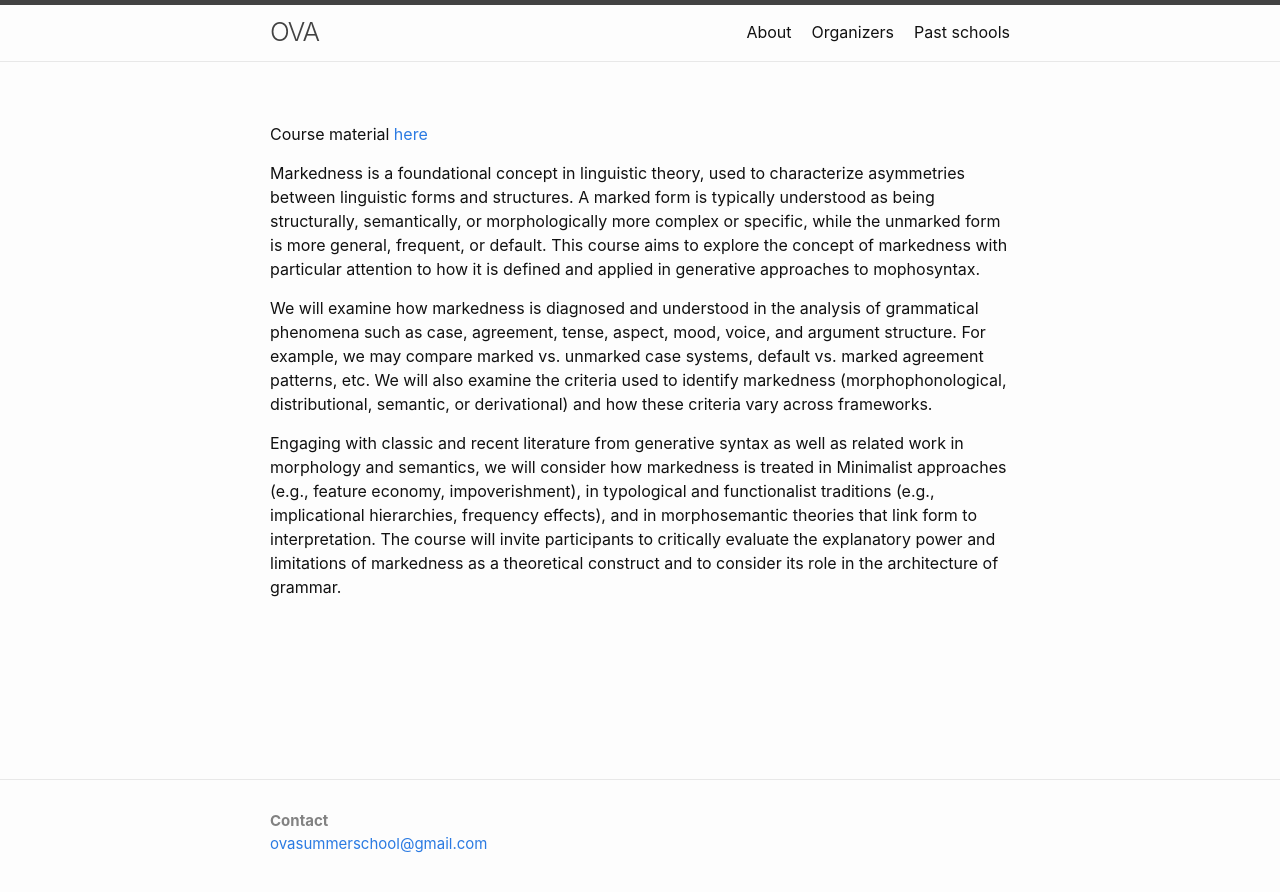
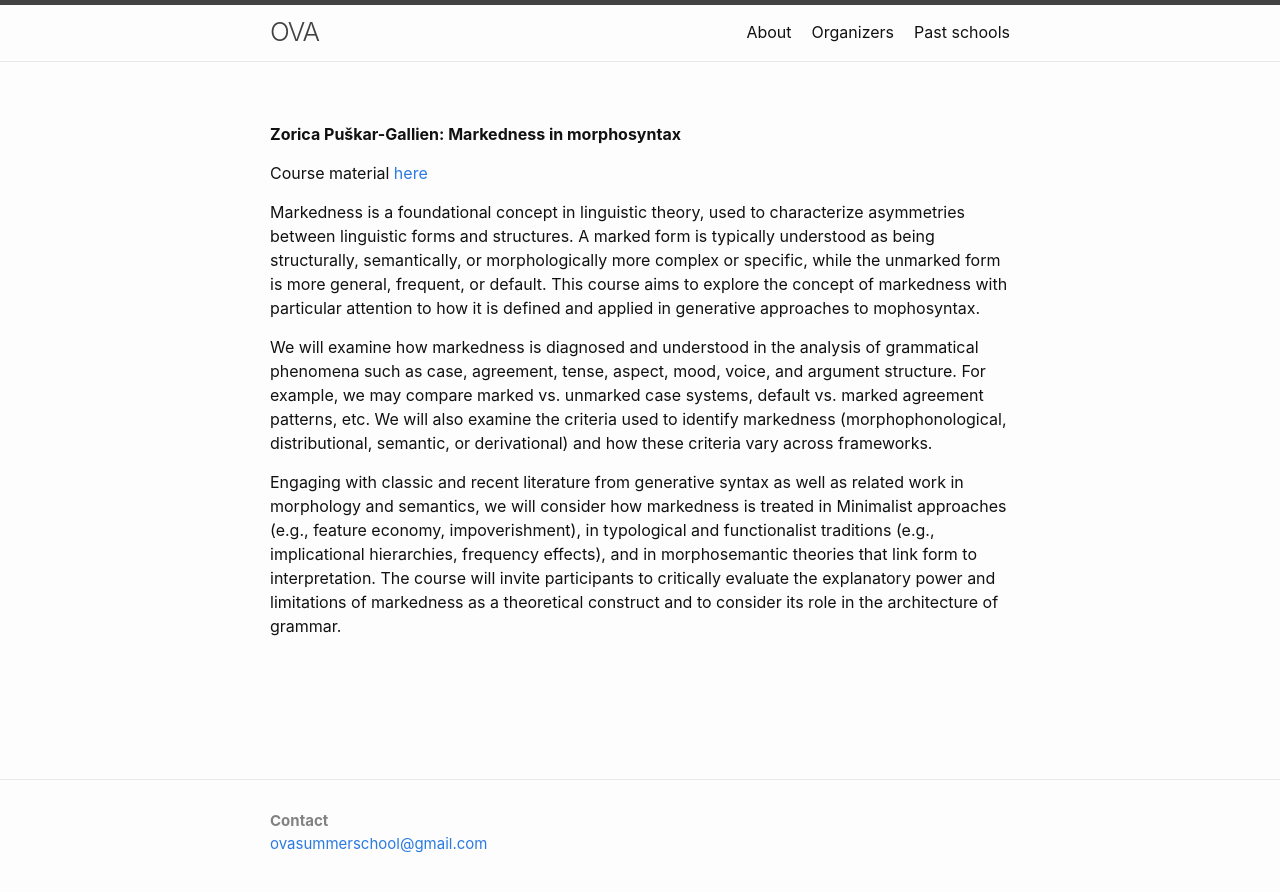
Before and after one commit to ovaschool/ovaschool.github.io, a Jekyll site: the page built from staticpages/oldprograms/zagreb2025-cs/puskargallien-markednessinmorphosyntax.md, in a window 1280 px wide. Shown: the top 892 px of the page. Built offline with Jekyll 4.4.1, drawn with Linux system fonts in a browser that asks for light colours; our own code applies the rules of GitHub Pages for plain Markdown files.

Commit message:
Update puskargallien-markednessinmorphosyntax.md

```diff
--- a/staticpages/oldprograms/zagreb2025-cs/puskargallien-markednessinmorphosyntax.md
+++ b/staticpages/oldprograms/zagreb2025-cs/puskargallien-markednessinmorphosyntax.md
@@ -4,6 +4,7 @@ permalink: /puskarmarkedness/
 layout: page
 exclude: true
 ---
+**Zorica Puškar-Gallien: Markedness in morphosyntax**<br/>
 
 Course material [here](https://drive.google.com/drive/folders/1csPKPP4YV8v74rhX9lnkmtwFhMIEEJkz)<br/>
 
```
